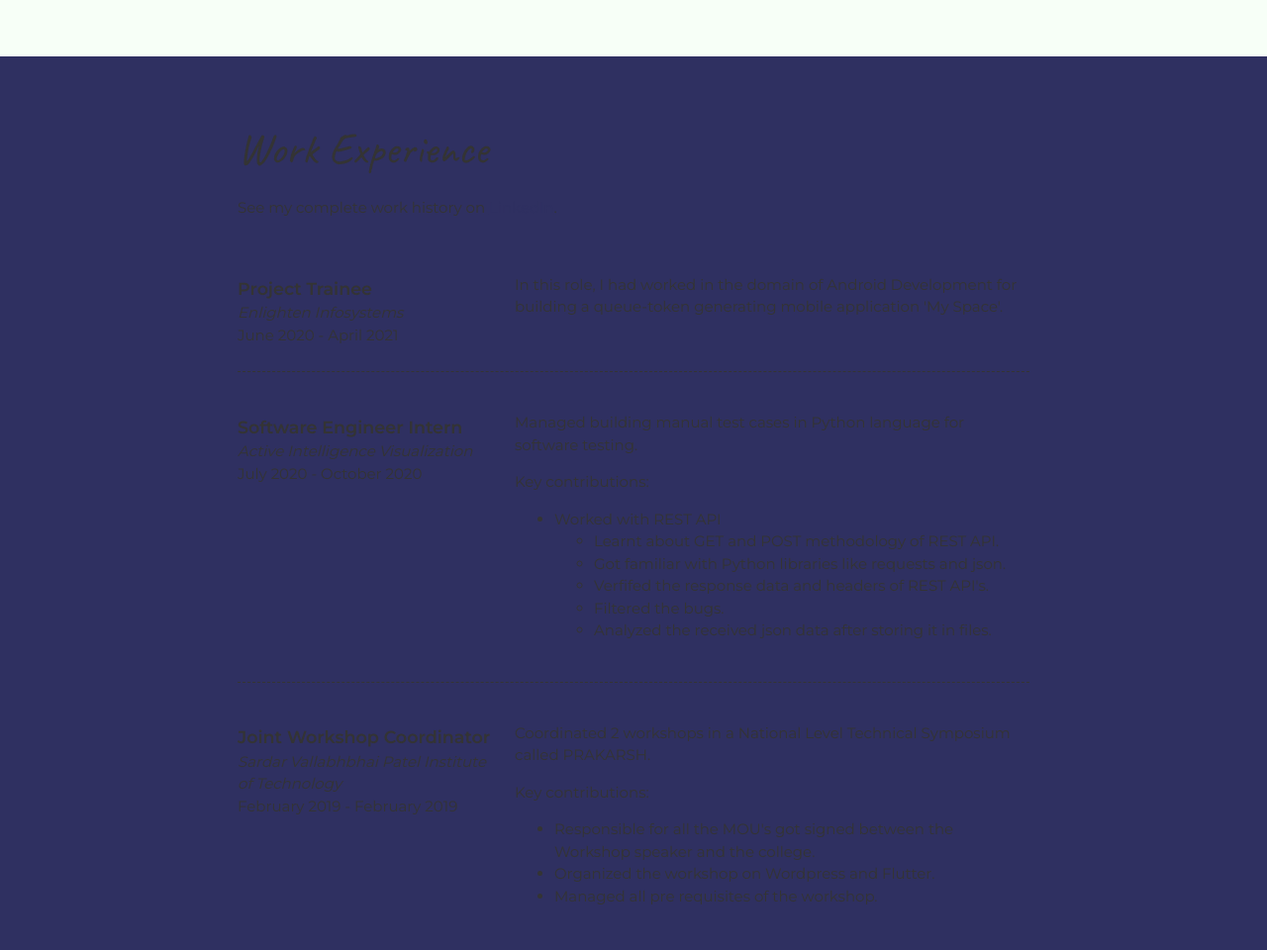
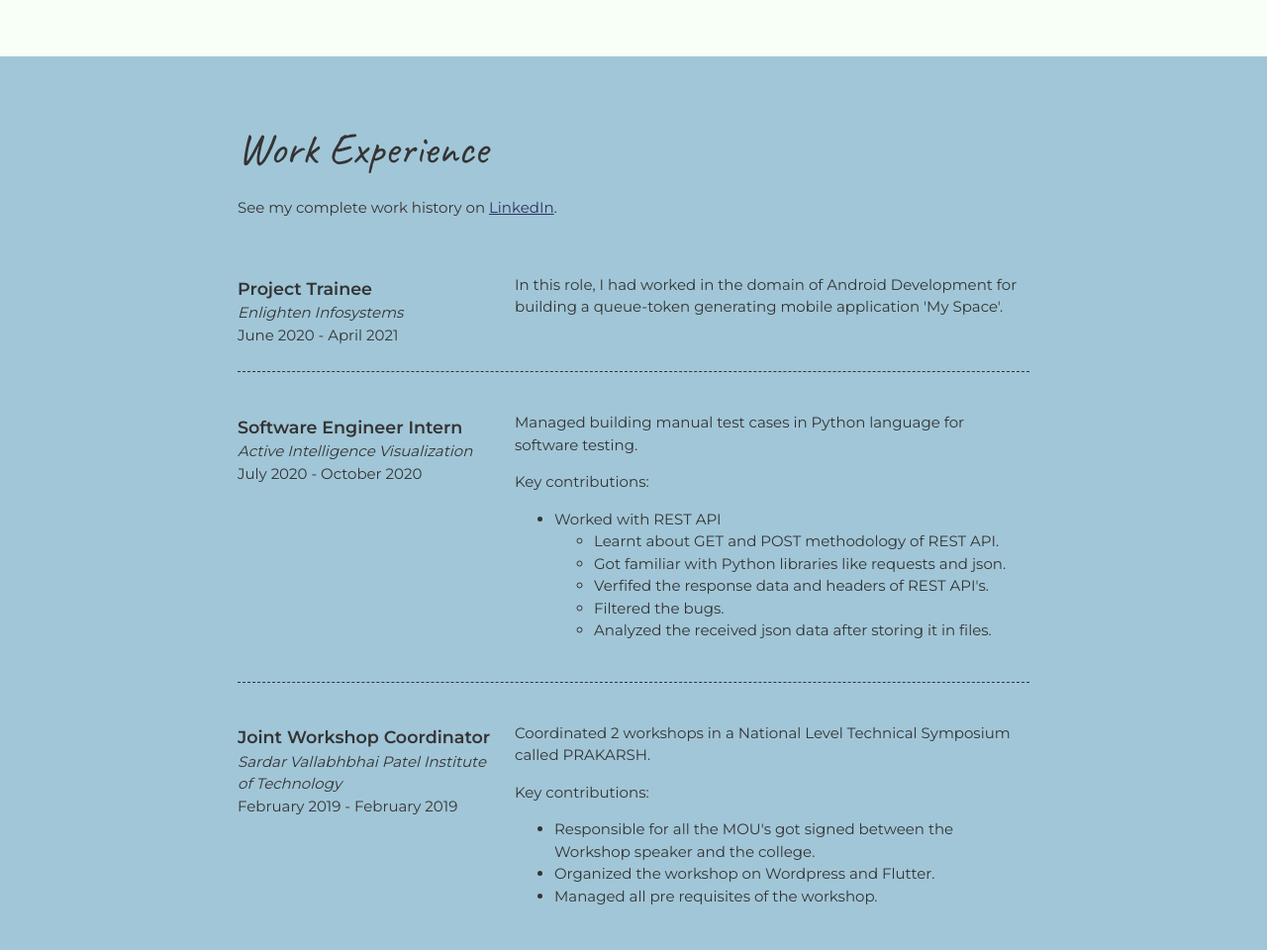
Before and after one commit to khushali19/portfolio, a plain HTML site: page index.html in a window 1280 px wide. Shown: the part 1634-2594 px from the top of the page at 99% size. Drawn offline with Linux system fonts and the light colour scheme.

Commit message:
Update styles.css

```diff
--- a/css/styles.css
+++ b/css/styles.css
@@ -110,7 +110,7 @@ header {
 /* Work Experience
 ------------------------------------*/
 .work-experience {
-  background: #2F3061;
+  background: #a1c6d7;
   /* background-image: url(../images/sharon-mccutcheon-unsplash.jpg);
   background-position: top right;
   background-size: cover;
```
